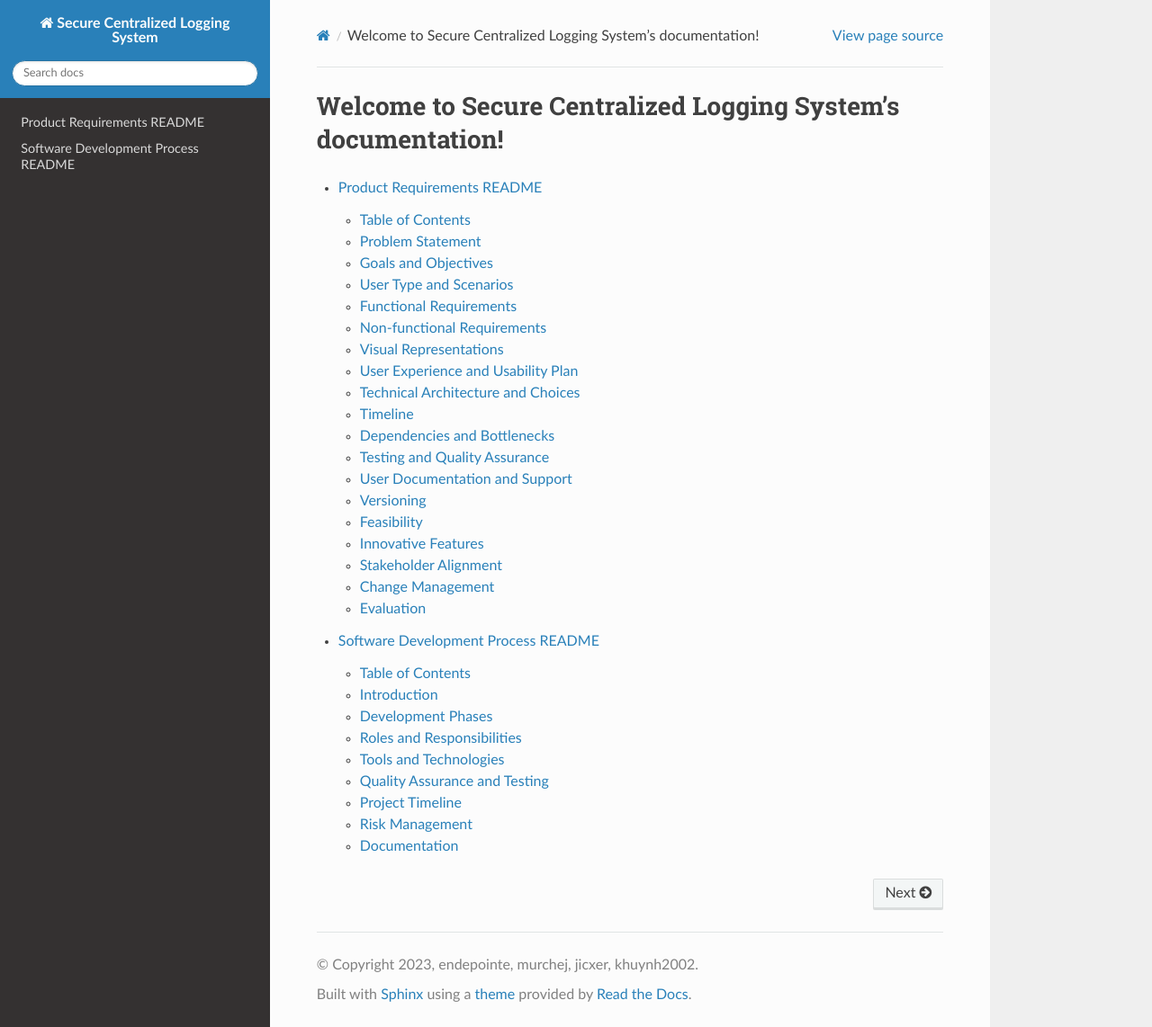
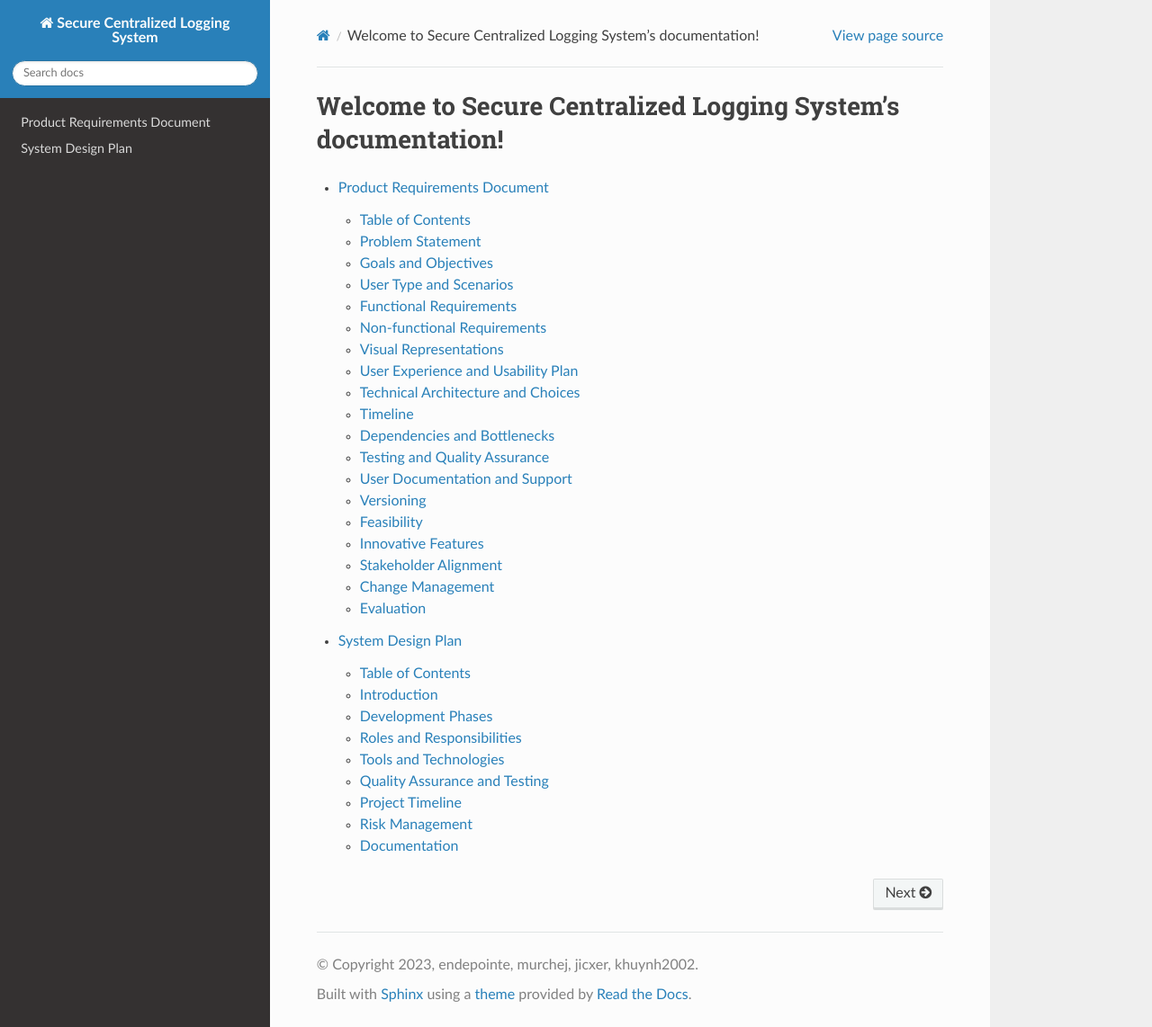
Before and after one commit to SecurityLogMiner/log-collection-documentation, a Sphinx documentation site: the page built from docs/source/index.rst, in a window 1280 px wide and 1142 px high. Shown: the whole window at 90% size. Built offline with Sphinx 7.4.7 and the Read the Docs theme 2.0.0, drawn with Linux system fonts in a browser that asks for light colours.

Commit message:
Update index.rst (#36)

```diff
--- a/docs/source/index.rst
+++ b/docs/source/index.rst
@@ -9,6 +9,6 @@ Welcome to Secure Centralized Logging System's documentation!
 .. toctree::
    :maxdepth: 2
 
-   PRD.md
+   Product Requirements Document <PRD.md>
 
-   SDP.md
+   System Design Plan <SDP.md>
```
